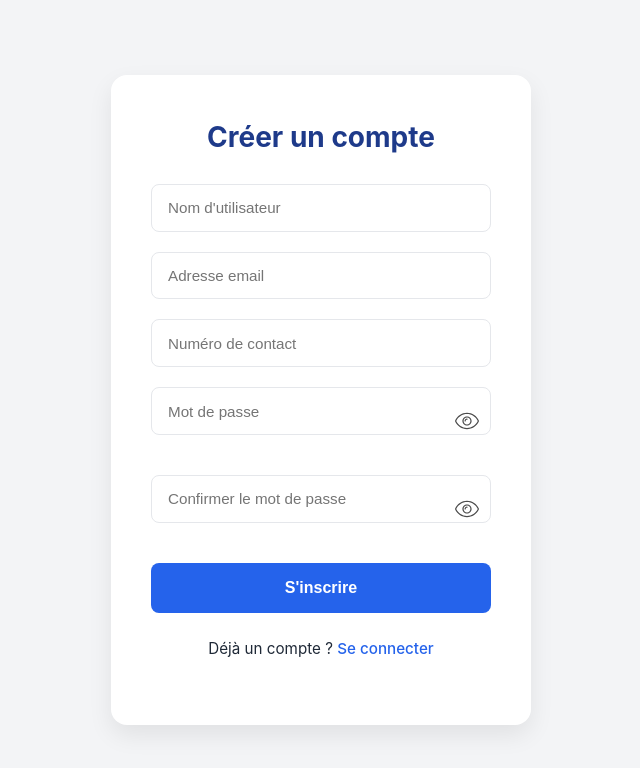
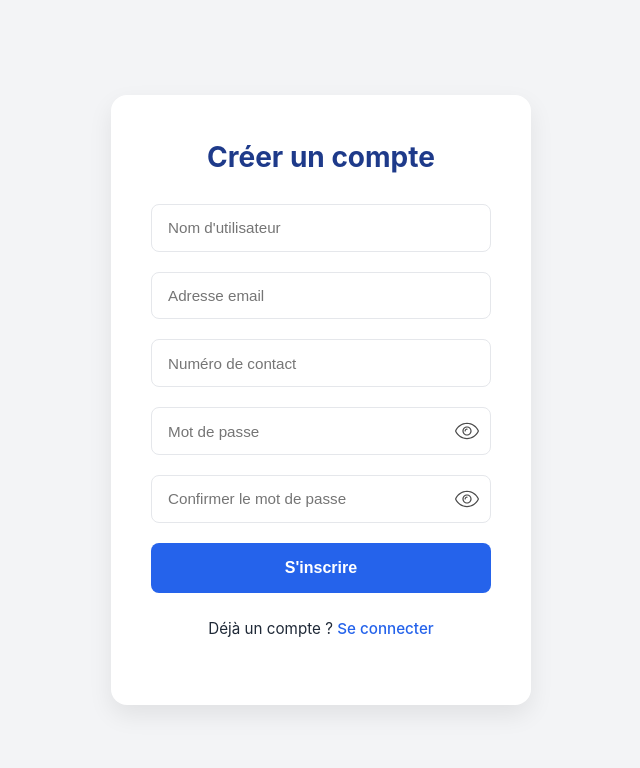
Before and after one commit to PaolaMsh/plateforme-creche, a React (Vite) app: page /auth-register in a window 1280 px wide. Shown: the top 768 px of the page, without its empty margins (319-959 px from the left). Built offline with nearby package versions, Linux system fonts and the light colour scheme.

Commit message:
deploy22

```diff
--- a/src/pages/Accueil.jsx
+++ b/src/pages/Accueil.jsx
@@ -1,4 +1,4 @@
-import '../styles/acceuil.css';
+import '../styles/accueil.css';
 import { Link } from 'react-router-dom';
 import React from 'react';
 import { FontAwesomeIcon } from '@fortawesome/react-fontawesome';
@@ -197,7 +197,7 @@ const Accueil = () => {
                         <Link to="/inscrireenfant/0" className="cta-primary">
                             Commencer l'inscription
                         </Link>
-                        <Link to="/contact" className="cta-secondary">
+                        <Link to="/contact" className="cta-secondary" style={{color:'white'}}>
                             Nous contacter
                         </Link>
                     </div>
--- a/src/pages/profil.jsx
+++ b/src/pages/profil.jsx
@@ -427,8 +427,8 @@ const Profil = () => {
                                 />
                                 {formData.dateNaissance &&
                                     new Date().getFullYear() - new Date(formData.dateNaissance).getFullYear() < 14 && (
-                                    <p className="error-text">Vous devez avoir au moins 14 ans</p>
-                                )}
+                                        <p className="error-text">Vous devez avoir au moins 14 ans</p>
+                                    )}
                             </div>
 
                             <div className="form-group">
--- a/src/pages/suivredetails.jsx
+++ b/src/pages/suivredetails.jsx
@@ -518,11 +518,13 @@ const SuivreDetails = () => {
                                         required
                                     >
                                         <option value="">Sélectionnez une formule</option>
-                                        {availableFormulas.map(formula => (
-                                            <option key={formula.id} value={formula.id}>
-                                                {formula.name} ({formula.price} FCFA)
-                                            </option>
-                                        ))}
+                                        {availableFormulas
+                                            .filter(formula => formula.id !== abonnement.plan.id)
+                                            .map(formula => (
+                                                <option key={formula.id} value={formula.id}>
+                                                    {formula.name} ({formula.price} FCFA)
+                                                </option>
+                                            ))}
                                     </select>
                                 </div>
                                 <div className="modal-actions">
--- a/src/styles/auth.css
+++ b/src/styles/auth.css
@@ -80,6 +80,18 @@ body {
 .auth-container .input-group {
     position: relative;
     margin-bottom: 1.25rem;
+     display: flex;
+    align-items: center;
+}
+
+.auth-container .input-group input {
+    width: 100%;
+    padding: 0.9rem 3rem 0.9rem 1rem;
+    border: 1px solid #E5E7EB;
+    border-radius: 0.5rem;
+    font-size: 0.95rem;
+    transition: var(--transition);
+    margin-bottom: 0;
 }
 
 .auth-container .password-toggle {
--- a/src/styles/profil.css
+++ b/src/styles/profil.css
@@ -37,7 +37,6 @@
     justify-content: space-between;
     align-items: center;
     gap: 1.5rem;
-        background: linear-gradient(135deg, var(--primary-color) 0%, #6C63FF 100%);
     padding: 20px;
     border-radius: 10px;
     margin-bottom: 2rem;
```
Also changed, not shown: src/styles/accueil.css (renamed from src/styles/acceuil.css).
